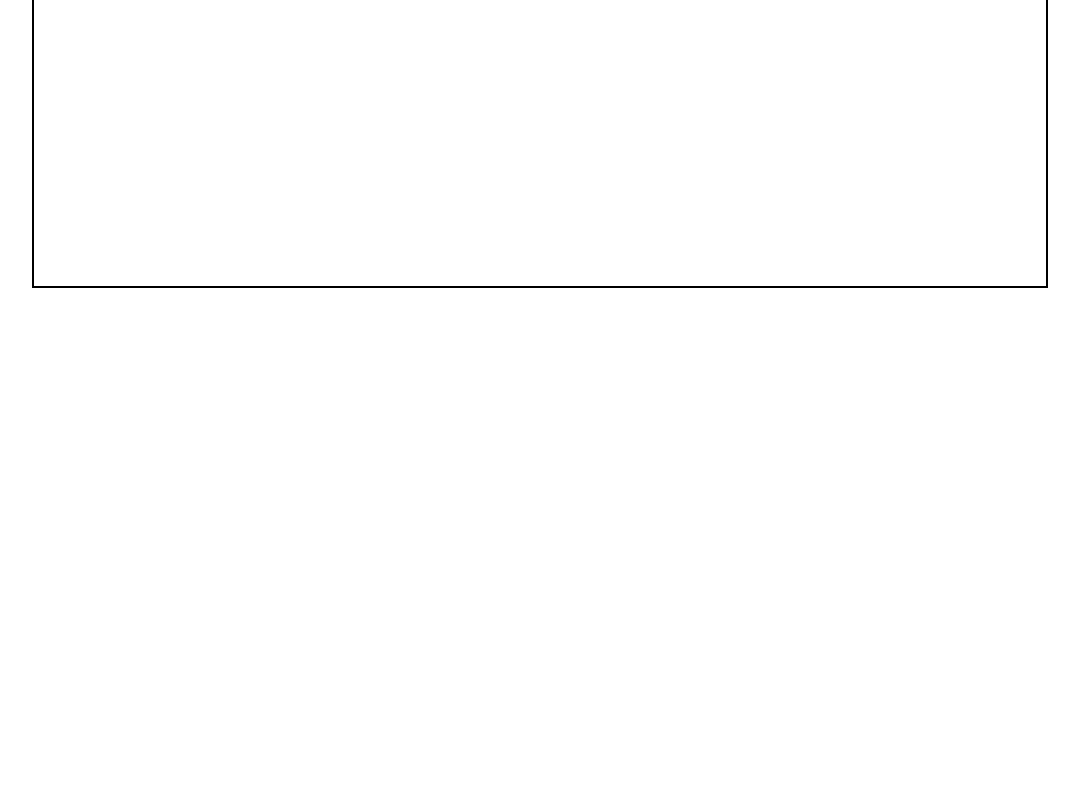
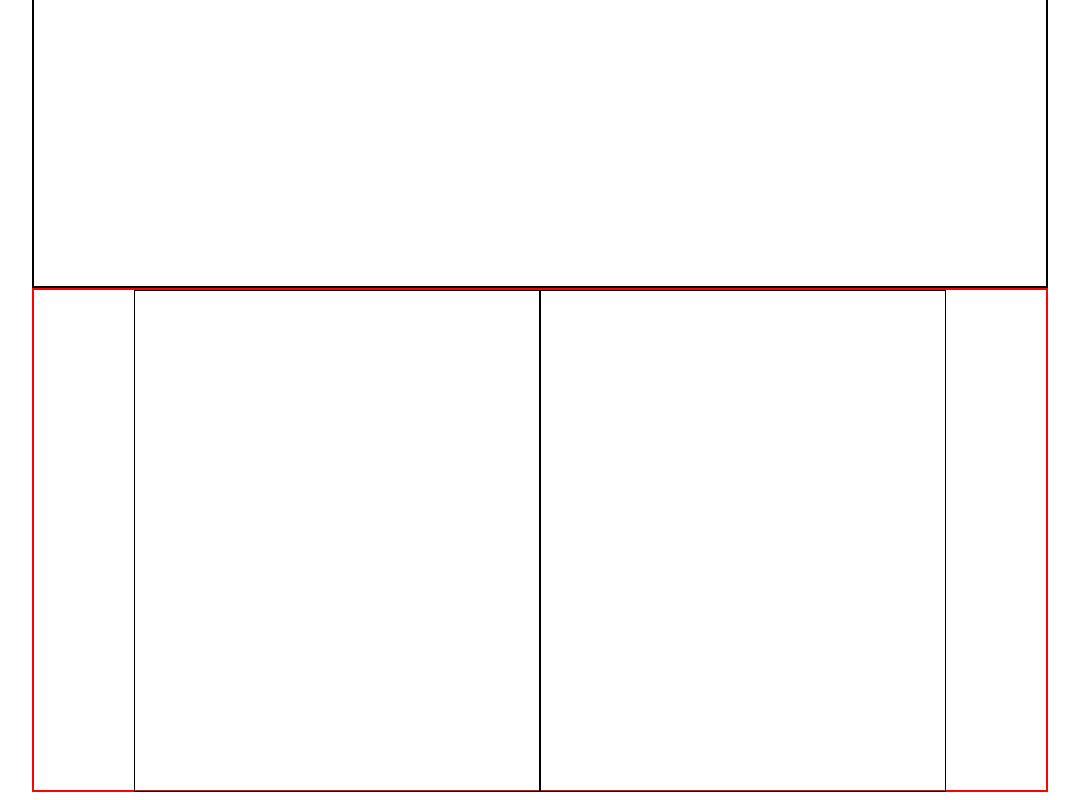
Before and after one commit to Simone-Corso/proj-html-vuejs, a Vue app: page / in a window 1280 px wide. Shown: the part 5506-6306 px from the top of the page, without its empty margins (100-1179 px from the left). Before the commit the page ends 5802 px from the top, so only its background shows below. Built offline with nearby package versions, Linux system fonts and the light colour scheme.

Commit message:
ho aggiunto la parte del marketing con tutti i container che poi andrò a popolarli

```diff
--- a/src/components/AppMain.vue
+++ b/src/components/AppMain.vue
@@ -77,6 +77,36 @@
 
     </div>
 </div>
+</div>
+
+<div class="main-team-avada">
+    <div class="container-team">
+        <div class="container-image-avada">
+
+        </div>
+        <div class="container-descrizione-avada">
+
+        </div>
+    </div>
+</div>
+
+<div class="main-marketing">
+    <div class="container-marketing">
+        <div class="container-title-btn">
+
+        </div>
+        <div class="container-three-image">
+            <div class="container-first-marketing">
+
+            </div>
+            <div class="container-two-marketing">
+
+            </div>
+            <div class="container-three-marketing">
+
+            </div>
+        </div>
+    </div>
 </div>
 
 
@@ -266,4 +296,29 @@ export default {
         width: 100%;
         border: 1px solid green;
     }
+
+        .main-team-avada{
+            display: flex;
+            justify-content: center;
+        }
+        .container-team{
+        height: 500px;
+        width: 80%;
+        border: 2px solid red;
+        display: flex;
+        justify-content: center;
+
+    }
+
+    .container-image-avada{
+        height: 100%;
+        width: 40%;
+        border: 1px solid black;
+    }
+
+    .container-descrizione-avada{
+        height: 100%;
+        width: 40%;
+        border: 1px solid black;
+    }
 </style>
```
